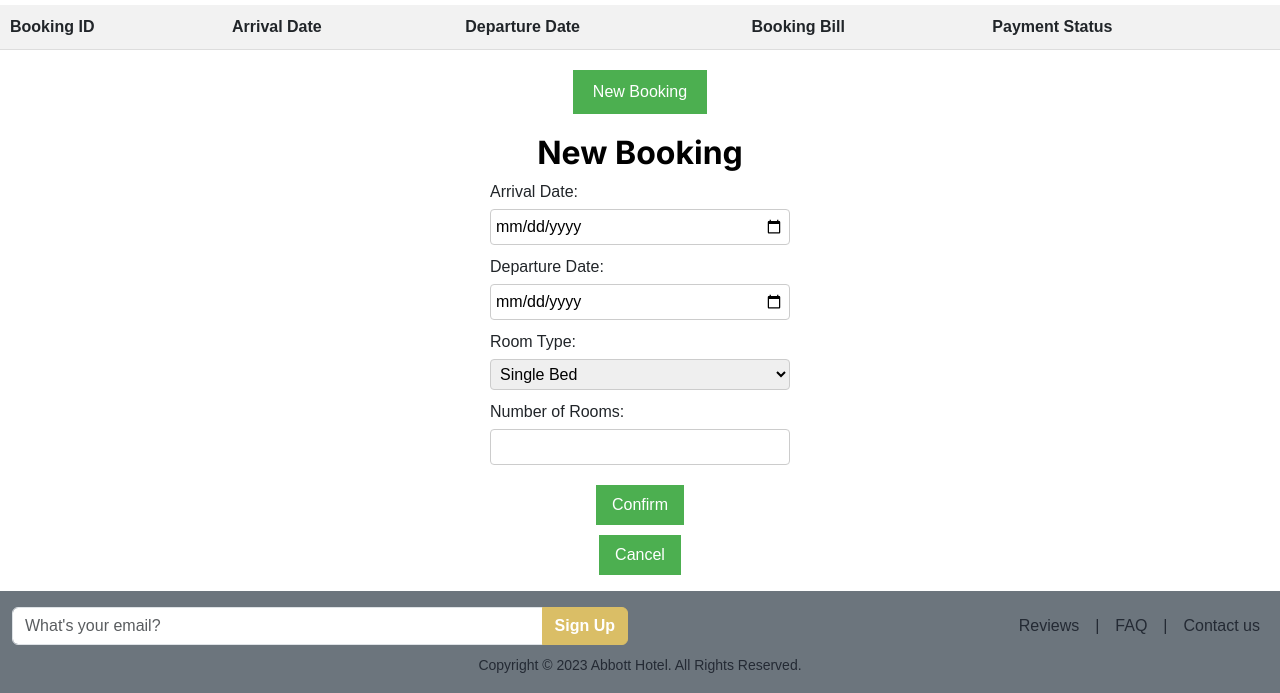
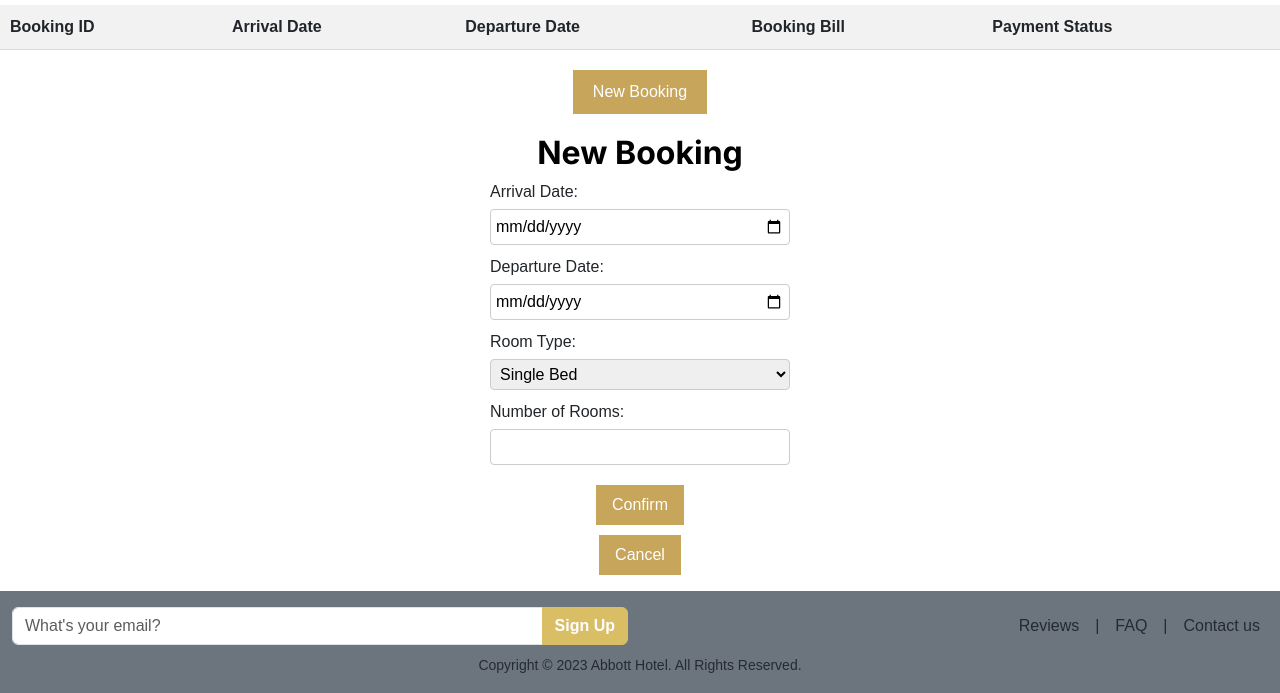
Before and after one commit to LiQianCA/FSD08-WebServices-Hotel_booking, a website: page static/useraccount.html in a window 1280 px wide. Both pictures are taken after a click on the button "New Booking". Shown: the part 151-844 px from the top of the page. Drawn offline with nearby package versions, Linux system fonts and the light colour scheme; a web font is replaced by a local one.

Commit message:
update account.css

```diff
--- a/static/style/account.css
+++ b/static/style/account.css
@@ -26,7 +26,7 @@ th {
     display: block;
     margin: 20px auto;
     padding: 10px 20px;
-    background-color: #4CAF50;
+    background-color: #C7A55B;
     color: white;
     border: none;
     cursor: pointer;
@@ -65,7 +65,7 @@ th {
     display: block;
     margin: 10px auto;
     padding: 8px 16px;
-    background-color: #4CAF50;
+    background-color: #C7A55B;
     color: white;
     border: none;
     cursor: pointer;
```
